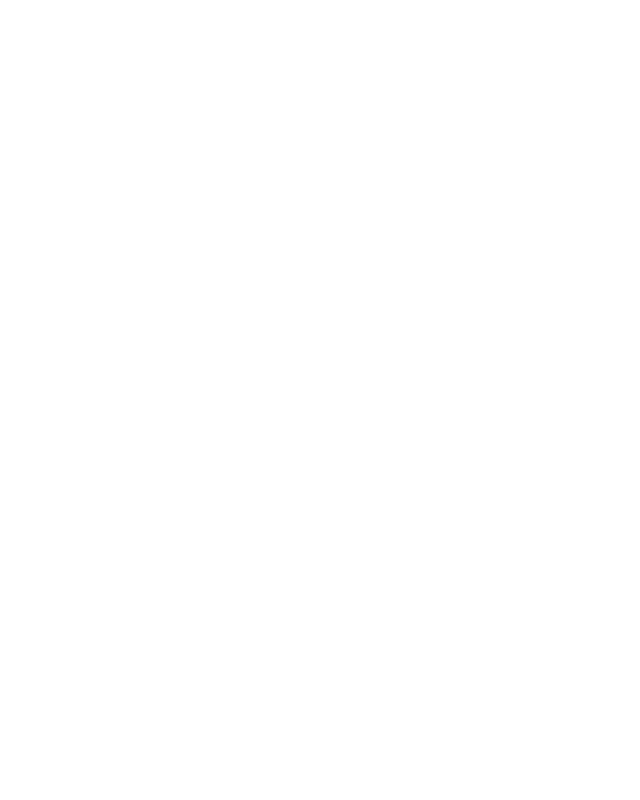
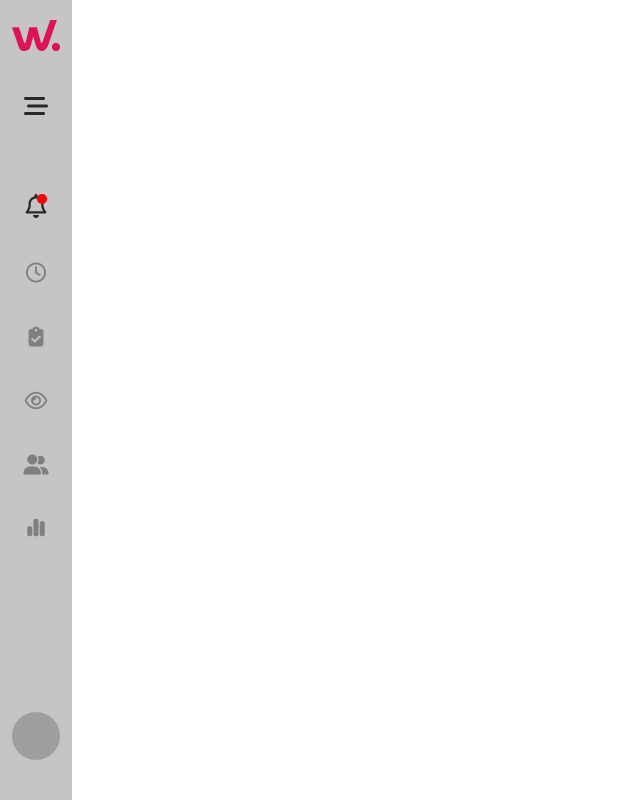
Before and after one commit to OmkarPatil50/LMS-page, a React (Create React App) app: page / in a window 1280 px wide. Shown: the whole page, without its empty margins (0-640 px from the left). Built offline with nearby package versions, Linux system fonts and the light colour scheme; grey boxes are pictures that could not be loaded.

Commit message:
Create: Sidebar

```diff
--- a/public/index.html
+++ b/public/index.html
@@ -10,7 +10,11 @@
       content="Web site created using create-react-app"
     />
     <link rel="manifest" href="%PUBLIC_URL%/manifest.json" />
-    <title>Video Player</title>
+    <script
+      src="https://kit.fontawesome.com/cbf60c64e5.js"
+      crossorigin="anonymous"
+    ></script>
+    <title>LMS</title>
   </head>
   <body>
     <div id="root"></div>
--- a/src/App.js
+++ b/src/App.js
@@ -1,8 +1,11 @@
 import './App.css';
+import PlayerPage from './pages/PlayerPage/PlayerPage';
+
 
 function App() {
   return (
     <div className="App">
+      <PlayerPage />
 
     </div>
   );
--- a/src/components/Navbar/Navbar.jsx
+++ b/src/components/Navbar/Navbar.jsx
@@ -0,0 +1,30 @@
+import React from "react";
+
+const Navbar = () => {
+  return (
+    <nav>
+      <ul>
+        <li>
+          <i className="fa-solid fa-laptop"></i> Classroom
+        </li>
+        <li>
+          <i className="fa-solid fa-chalkboard"></i> Whiteboard
+        </li>
+        <li>
+          <i className="fa-brands fa-youtube"></i> Videos
+        </li>
+        <li>
+          <i className="fa-brands fa-slideshare"></i> Slide Show
+        </li>
+        <li>
+          <i className="fa-regular fa-file"></i> Documents
+        </li>
+        <li>
+          <i className="fa-solid fa-file-lines"></i> Doc.Cam
+        </li>
+      </ul>
+    </nav>
+  );
+};
+
+export default Navbar;
--- a/src/components/Sidebar/Sidebar.css
+++ b/src/components/Sidebar/Sidebar.css
@@ -0,0 +1,103 @@
+:root {
+  --primary-color: #202020;
+  --secondary-color: #f1f1f1;
+  --action-color: #3b82f6;
+  --grey-color: #9a9a9a;
+  --black-color: #282828;
+  --white-color: #fff;
+  --lynx-white-color: #f7f7f7;
+  --violet-color: #5348c7;
+  --lynx-gray-color: #c5c5c5;
+  --xxl-size: 4rem;
+  --xl-size: 2.5rem;
+  --l-size: 2rem;
+  --m-size: 1.5rem;
+  --s-size: 1rem;
+  --xs-size: 0.5rem;
+  --xl-font: 3rem;
+  --light-weight: 300;
+  --regular-weight: 400;
+  --semibold-weight: 600;
+  --bold-weight: 700;
+  --black-weight: 900;
+}
+
+.sidebar {
+  display: flex;
+  flex-direction: column;
+  justify-content: space-between;
+  align-items: center;
+  position: fixed;
+  left: 0;
+  top: 0;
+  height: 100vh;
+  background-color: var(--lynx-gray-color);
+  width: 4.5rem;
+}
+
+.sidebar-top,
+.sidebar-center,
+.sidebar-user {
+  display: flex;
+  flex-direction: column;
+  justify-content: space-around;
+}
+
+.sidebar-top,
+.sidebar-user {
+  flex-grow: 1;
+}
+
+.sidebar-center {
+  flex-grow: 3;
+  margin:2rem 0 7rem;
+}
+
+.logo{
+width: 3rem;
+height: 2rem;
+background: url('../../assets/logo.svg');
+background-repeat: no-repeat;
+background-size: contain;
+}
+
+.btn-sidebar {
+  background: transparent;
+  border: none;
+  font-size: 1.25rem;
+  color: gray;
+}
+
+.relative{
+    position: relative;
+}
+
+.active {
+  color: var(--black-color);
+  font-size: 1.5rem;
+}
+
+.badge{
+    width: 0.6rem;
+    height: 0.6rem;
+    position: absolute;
+    top: 0.1rem;
+    right: 0.1rem;
+    background-color: red;
+    border-radius: 50%;
+    -webkit-border-radius: 50%;
+    -moz-border-radius: 50%;
+    -ms-border-radius: 50%;
+    -o-border-radius: 50%;
+}
+
+.sidebar-user-img {
+  width: 3rem;
+  height: 3rem;
+  border-radius: 50%;
+  -webkit-border-radius: 50%;
+  -moz-border-radius: 50%;
+  -ms-border-radius: 50%;
+  -o-border-radius: 50%;
+  overflow: none;
+}
--- a/src/components/Sidebar/Sidebar.jsx
+++ b/src/components/Sidebar/Sidebar.jsx
@@ -0,0 +1,46 @@
+import React from "react";
+import "./Sidebar.css";
+
+const Sidebar = () => {
+  return (
+    <aside className="sidebar">
+      <section className="sidebar-top">
+        <div className="logo">
+        </div>
+        <button className="btn-sidebar active">
+          <i className="fa-solid fa-bars-staggered"></i>
+        </button>
+      </section>
+      <section className="sidebar-center">
+        <button className="btn-sidebar active relative">
+          <i className="fa-regular fa-bell"></i>
+          <div className="badge"></div>
+        </button>
+        <button className="btn-sidebar">
+          <i className="fa-regular fa-clock"></i>
+        </button>
+        <button className="btn-sidebar">
+          <i className="fa-solid fa-clipboard-check"></i>
+        </button>
+        <button className="btn-sidebar">
+          <i className="fa-regular fa-eye"></i>
+        </button>
+        <button className="btn-sidebar">
+          <i className="fa-solid fa-user-group"></i>
+        </button>
+        <button className="btn-sidebar">
+          <i className="fa-solid fa-chart-simple"></i>
+        </button>
+      </section>
+      <section className="sidebar-user">
+        <img
+          src="https://encrypted-tbn0.gstatic.com/images?q=tbn:ANd9GcR0KXeOUG0MPRAIhQLZkvSpMFf84vq2ZMzgLHJ_SCZ6JhXn_B2tHMkiQdZ6cnCSfB3H5tE&usqp=CAU"
+          alt="user"
+          className="sidebar-user-img"
+        />
+      </section>
+    </aside>
+  );
+};
+
+export default Sidebar;
--- /dev/null
+++ b/src/components/Topbar/Topbar.jsx
@@ -0,0 +1,24 @@
+import React from "react";
+
+const Topbar = () => {
+  return (
+    <div>
+      <section className="section-topbar-left">
+        <i className="fa-solid fa-chevron-left"></i>
+        <h1>Basic Mathematics 101</h1>
+      </section>
+      <section className="section-topbar-right">
+        <button className="btn-topbar">
+          <i className="fa-solid fa-phone"></i>
+          Call Teacher
+        </button>
+        <button className="btn-topbar">
+          <i className="fa-solid fa-headset"></i>
+          Support
+        </button>
+      </section>
+    </div>
+  );
+};
+
+export default Topbar;
--- a/src/index.css
+++ b/src/index.css
@@ -0,0 +1,34 @@
+@import url("https://fonts.googleapis.com/css2?family=Roboto:wght@100;300;400;500&family=Urbanist:ital,wght@0,100;0,400;0,500;0,600;0,800;1,100&display=swap");
+
+
+:root {
+  --primary-color: #202020;
+  --secondary-color: #f1f1f1;
+  --action-color: #3b82f6;
+  --grey-color: #9a9a9a;
+  --black-color: #282828;
+  --white-color: #fff;
+  --lynx-white-color: #f7f7f7;
+  --violet-color: #5348c7;
+  --lynx-gray-color: #c5c5c5;
+  --font: "Open Sans", sans-serif;
+  --xxl-size: 4rem;
+  --xl-size: 2.5rem;
+  --l-size: 2rem;
+  --m-size: 1.5rem;
+  --s-size: 1rem;
+  --xs-size: 0.5rem;
+  --xl-font: 3rem;
+  --light-weight: 300;
+  --regular-weight: 400;
+  --semibold-weight: 600;
+  --bold-weight: 700;
+  --black-weight: 900;
+}
+
+* {
+  box-sizing: border-box;
+  margin: 0;
+  padding: 0;
+  font-family: "Urbanist", sans-serif;
+}
--- a/src/pages/PlayerPage/PlayerPage.jsx
+++ b/src/pages/PlayerPage/PlayerPage.jsx
@@ -0,0 +1,16 @@
+import React from "react";
+import Navbar from "../../components/Navbar/Navbar";
+import Topbar from "../../components/Topbar/Topbar";
+import Sidebar from "../../components/Sidebar/Sidebar";
+
+const PlayerPage = () => {
+  return (
+    <div>
+      {/* <Topbar /> */}
+      <Sidebar />
+      {/* <Navbar /> */}
+    </div>
+  );
+};
+
+export default PlayerPage;
```
Also changed, not shown: public/manifest.json, src/assets/logo.svg (added), src/components/Topbar/Topbar.css (added).
